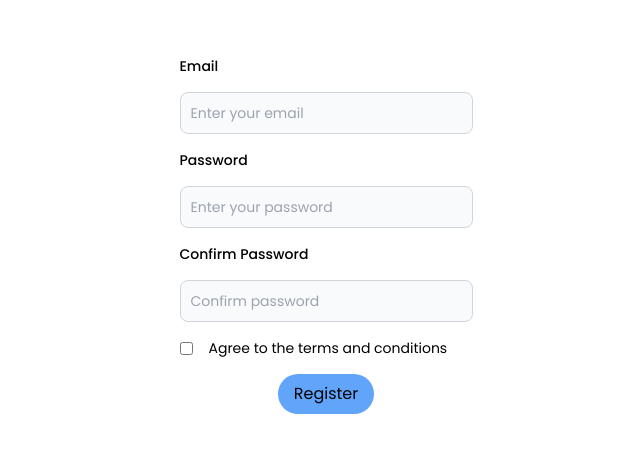
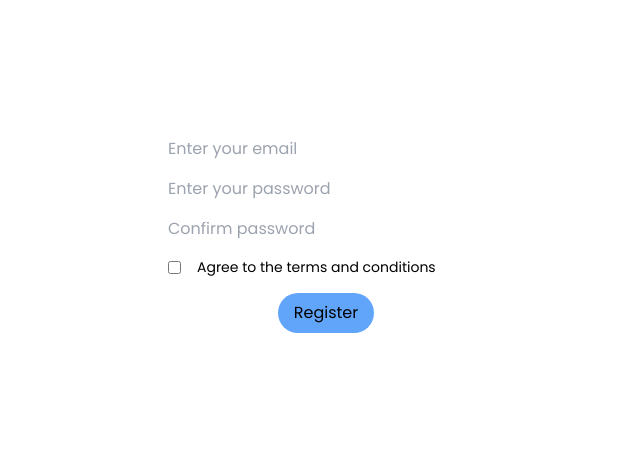
Before and after one commit to Subin43/yoga-Frontend, a React (Vite) app in the folder yoga-website-main/: page /register in a window 1280 px wide. Shown: the part 165-618 px from the top of the page, without its empty margins (314-954 px from the left). Built offline with nearby package versions, Linux system fonts and the light colour scheme.

Commit message:
Update Register.tsx

```diff
--- a/yoga-website-main/src/pages/UI/Register.tsx
+++ b/yoga-website-main/src/pages/UI/Register.tsx
@@ -1,5 +1,5 @@
 import { useNavigate } from "react-router-dom";
-import Input from "./Input";
+// import Input from "./Input";
 import axios from "axios";
 import { useState } from "react";
 
@@ -34,19 +34,19 @@ export default function Register() {
   return (
     <div className="min-h-screen flex justify-center items-center px-4">
       <form className="grid gap-4" onSubmit={handleSubmit}>
-        <Input
+        <input
           type="email"
           placeholder="Enter your email"
           label="Email"
           name="user_name"
         />
-        <Input
+        <input
           type="password"
           placeholder="Enter your password"
           label="Password"
           name="password"
         />
-        <Input
+        <input
           type="password"
           placeholder="Confirm password"
           label="Confirm Password"
```
